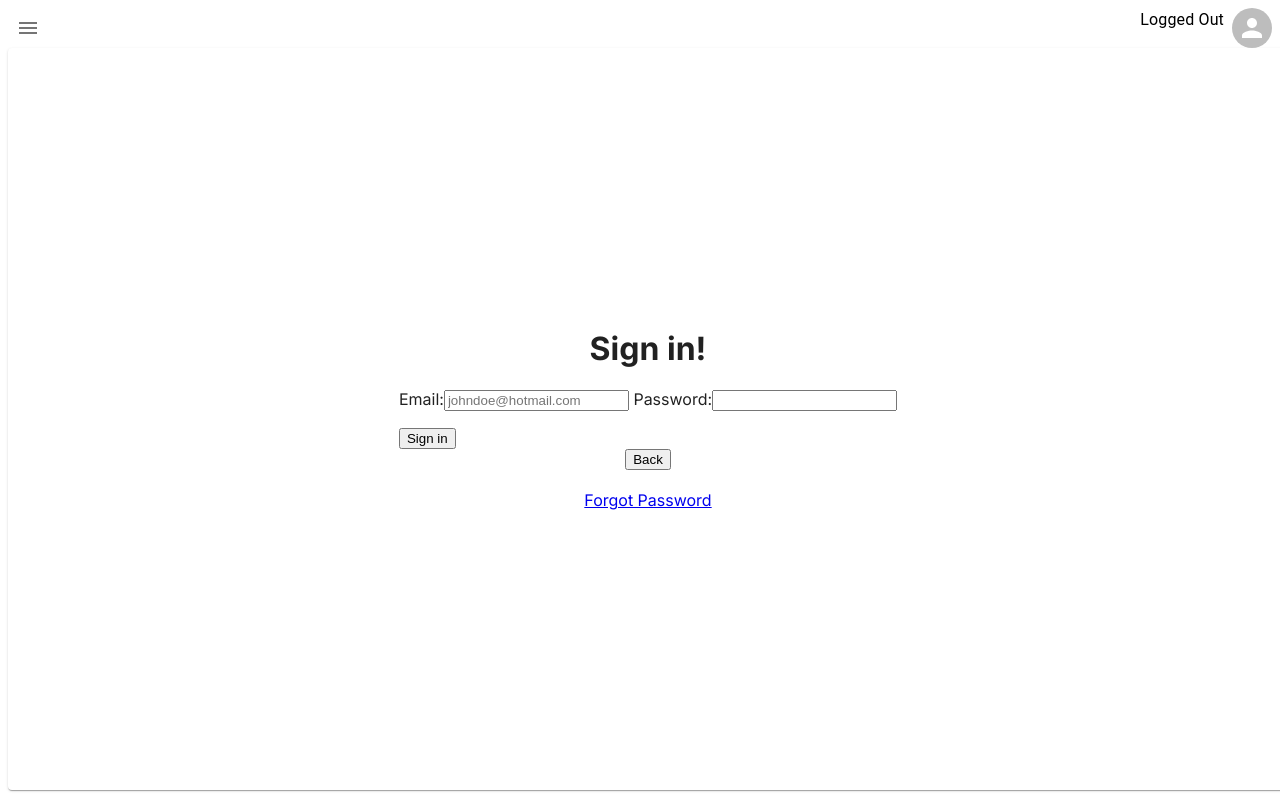
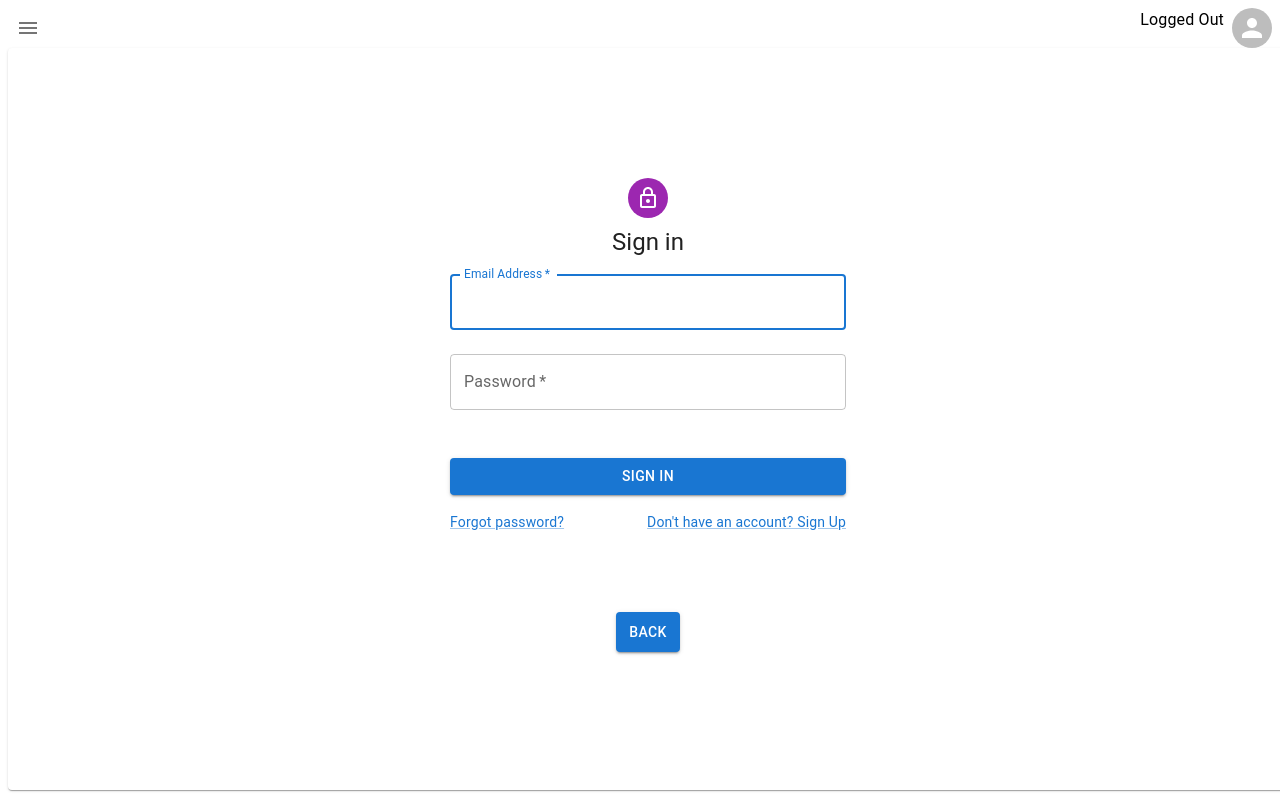
Before and after one commit to silvester-zogaj/travel-planner, a Next.js app in the folder travel-planner-fe/: page /sign-in in a window 1280 px wide. Built offline with nearby package versions, Linux system fonts and the light colour scheme; no server answers.

Commit message:
sign in page styled

```diff
--- a/travel-planner-fe/app/firebase/authErrors.ts
+++ b/travel-planner-fe/app/firebase/authErrors.ts
@@ -8,6 +8,8 @@ export const getErrorMessage = (authCode: string) => {
       return "Invalid email";
     case "auth/email-already-in-use":
       return "Email already in use";
+    case "auth/too-many-requests":
+      return "Too many sign in attempts. Please try again later";
     default:
       return `Unknown error ${authCode}`;
   }
--- a/travel-planner-fe/app/sign-in/page.tsx
+++ b/travel-planner-fe/app/sign-in/page.tsx
@@ -5,19 +5,23 @@ import { AuthContext } from "../context/AuthContext";
 import resetPassword from "../firebase/auth/resetPassword";
 import { getErrorMessage } from "../firebase/authErrors";
 import { redirect } from "next/navigation";
+import Container from "@mui/material/Container";
+import Box from "@mui/material/Box";
+import LockOutlinedIcon from "@mui/icons-material/LockOutlined";
+import Typography from "@mui/material/Typography";
+import Avatar from "@mui/material/Avatar";
+import TextField from "@mui/material/TextField";
+import Button from "@mui/material/Button";
+import Grid from "@mui/material/Grid";
+import Link from "@mui/material/Link";
 
 export default function SignIn() {
   // SignIn  form
   const { user } = useContext(AuthContext);
-  const [email, setEmail] = useState("");
-  const [password, setPassword] = useState("");
   const [status, setStatus] = useState("");
 
   // Reset password form
   const [showResetPassword, setShowResetPassword] = useState(false);
-  const [resetEmail, setResetEmail] = useState("");
-  const [resetEmailSent, setResetEmailSent] = useState(false);
-  const [resetEmailError, setResetEmailError] = useState("");
 
   useEffect(() => {
     if (user) {
@@ -27,11 +31,15 @@ export default function SignIn() {
 
   const handleSignIn = async (event: React.FormEvent) => {
     event.preventDefault();
-
+    const data = new FormData(event.currentTarget as HTMLFormElement);
+    const formEmail = data.get("email") as string;
+    const formPassword = data.get("password") as string;
     try {
-      const { error } = await signIn(email, password);
+      const { error } = await signIn(formEmail, formPassword);
       if (error) {
         setStatus(getErrorMessage(error.code));
+      } else {
+        redirect("/home");
       }
     } catch (error) {
       setStatus("An error occurred during sign-in");
@@ -40,83 +48,105 @@ export default function SignIn() {
 
   const handleResetPassword = async (event: React.FormEvent) => {
     event.preventDefault();
+    const data = new FormData(event.currentTarget as HTMLFormElement);
+    const formEmail = data.get("email") as string;
+    try {
+      await resetPassword(formEmail);
+      setStatus("Password reset email sent");
+    } catch (error) {
+      setStatus("Failed to reset password");
+    }
+  };
 
-    try {
-      await resetPassword(resetEmail);
-      setResetEmailSent(true);
-    } catch (error) {
-      setResetEmailError("Failed to reset password");
+  const handleFormSubmit = (event: React.FormEvent) => {
+    if (showResetPassword) {
+      handleResetPassword(event);
+    } else {
+      handleSignIn(event);
     }
   };
 
   const toggleResetPassword = () => {
     setShowResetPassword(!showResetPassword);
-    setResetEmailSent(false);
-    setResetEmailError("");
-  };
-
-  const handleEmailChange = (event: React.ChangeEvent<HTMLInputElement>) => {
-    setEmail(event.target.value);
-    setStatus("");
-  };
-
-  const handlePasswordChange = (event: React.ChangeEvent<HTMLInputElement>) => {
-    setPassword(event.target.value);
-    setStatus("");
-  };
-
-  const handleResetEmailChange = (
-    event: React.ChangeEvent<HTMLInputElement>
-  ) => {
-    setResetEmail(event.target.value);
-    setResetEmailError("");
   };
 
   return (
     <>
-      <h1>Sign in!</h1>
-      <form onSubmit={handleSignIn}>
-        <label htmlFor="email">Email:</label>
-        <input
-          placeholder="johndoe@hotmail.com"
-          id="email"
-          type="email"
-          value={email}
-          onChange={handleEmailChange}
-        />{" "}
-        <label htmlFor="password">Password:</label>
-        <input
-          id="password"
-          type="text"
-          value={password}
-          onChange={handlePasswordChange}
-        />
-        <p>{status}</p>
-        <button type="submit">Sign in</button>
-      </form>
-      <button onClick={() => (window.location.href = "/")}>Back</button>
-      <br />
-      <a href="#" onClick={toggleResetPassword}>
-        Forgot Password
-      </a>
-      <br />
-      {showResetPassword && (
-        <form onSubmit={handleResetPassword}>
-          <label htmlFor="reset">Email:</label>
-          <input
-            placeholder="johndoe@hotmail.com"
-            id="reset"
-            type="email"
-            value={resetEmail}
-            onChange={handleResetEmailChange}
-          />
-          <button type="submit">Reset password</button>
-          {resetEmailError && <p>{resetEmailError}</p>}
-          {resetEmailSent && (
-            <p>If this user exists, we have sent you a password reset email</p>
-          )}
-        </form>
-      )}
+      <Container component="main" maxWidth="xs">
+        <Box
+          sx={{
+            marginTop: 8,
+            display: "flex",
+            flexDirection: "column",
+            alignItems: "center",
+          }}
+        >
+          <Avatar sx={{ m: 1, bgcolor: "secondary.main" }}>
+            <LockOutlinedIcon />
+          </Avatar>
+          <Typography component="h1" variant="h5">
+            {showResetPassword ? "Reset password" : "Sign in"}
+          </Typography>
+          <form onSubmit={handleFormSubmit}>
+            <TextField
+              margin="normal"
+              required
+              fullWidth
+              id="email"
+              label="Email Address"
+              name="email"
+              autoComplete="email"
+              autoFocus
+              type="email"
+            />
+            <TextField
+              disabled={showResetPassword}
+              margin="normal"
+              required
+              fullWidth
+              name="password"
+              label="Password"
+              type="password"
+              id="password"
+              autoComplete="current-password"
+              inputProps={{ minLength: 6 }}
+            />
+            <Box sx={{ textAlign: "center", height: "16px" }}>
+              <Typography fontWeight="bold">{status}</Typography>
+            </Box>
+            <Button
+              type="submit"
+              fullWidth
+              variant="contained"
+              sx={{ mt: 3, mb: 2 }}
+            >
+              {showResetPassword ? "Reset password" : "Sign in"}
+            </Button>
+            <Grid container>
+              <Grid item xs>
+                <Link href="#" onClick={toggleResetPassword} variant="body2">
+                  Forgot password?
+                </Link>
+              </Grid>
+              <Grid item>
+                <Link href="/sign-up" variant="body2">
+                  {"Don't have an account? Sign Up"}
+                </Link>
+              </Grid>
+            </Grid>
+          </form>
+        </Box>
+      </Container>
+      <Button
+        sx={{
+          my: 10,
+          p: 1,
+        }}
+        href={"/"}
+        variant="contained"
+      >
+        Back
+      </Button>
     </>
   );
 }
```
